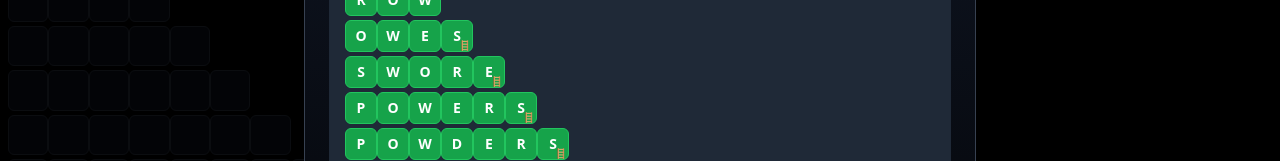
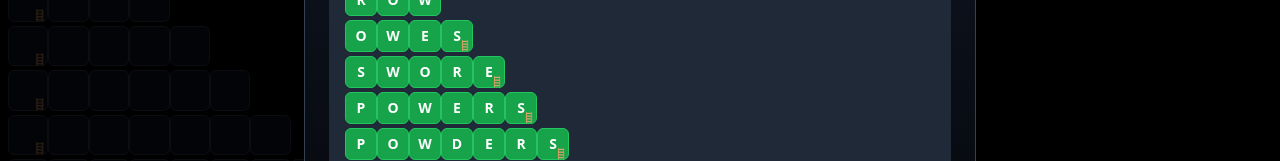
Before and after one commit to benreich4/stepwords, a React (Vite) app: page /1 in a window 1280 px wide. Shown: the part 270-431 px from the top of the page. Built offline with nearby package versions, Linux system fonts and the light colour scheme.

Commit message:
Set hard mode default to off

```diff
--- a/src/Game.jsx
+++ b/src/Game.jsx
@@ -76,9 +76,9 @@ export default function Game({ puzzle }) {
   const [settings, setSettings] = useState(() => {
     try {
       const s = JSON.parse(localStorage.getItem('stepwords-settings') || '{}');
-      return { hardMode: s.hardMode !== false };
+      return { hardMode: s.hardMode === true };
     } catch {
-      return { hardMode: true };
+      return { hardMode: false };
     }
   });
   useEffect(() => {
```
